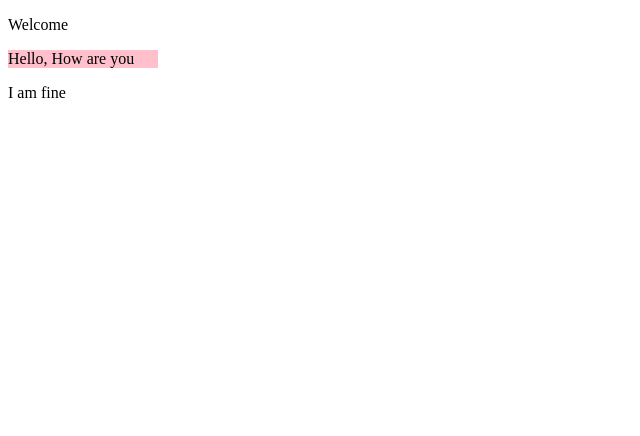
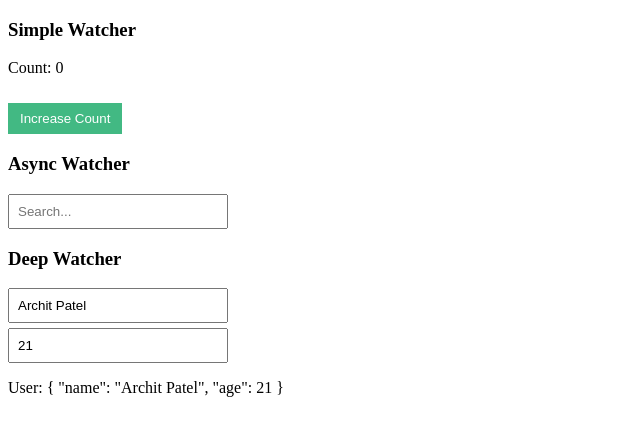
Before and after one commit to Architpidhadiya/exhibytesolution, a Vue app in the folder my-vue-app/: page / in a window 1280 px wide. Shown: the top 436 px of the page, without its empty margins (0-640 px from the left). Built offline with nearby package versions, Linux system fonts and the light colour scheme.

Commit message:
Watchers

```diff
--- /dev/null
+++ b/my-vue-app/src/components/WatcherComponent.vue
@@ -0,0 +1,46 @@
+<template>
+    <div>
+        <h3>Simple Watcher</h3>
+        <p>Count: {{ count }}</p>
+        <button @click="count++">Increase Count</button>
+
+        <h3>Async Watcher</h3>
+        <input v-model="searchText" placeholder="Search..." />
+        <ul>
+            <li v-for="result in searchResults" :key="result">{{ result }}</li>
+        </ul>
+
+        <h3>Deep Watcher</h3>
+        <input v-model="user.name" placeholder="Enter Name" />
+        <input v-model="user.age" type="number" placeholder="Enter Age" />
+        <p>User: {{ user }}</p>
+    </div>
+</template>
+
+<script>
+import { useWatchExample } from "../watcher.js"
+
+export default {
+    name: "WatcherComponent",
+        setup() {
+            return useWatchExample()
+    }
+}
+</script>
+
+<style scoped>
+input {
+    display: block;
+    margin: 5px 0;
+    padding: 8px;
+    width: 200px;
+}
+button{
+    margin-top: 10px;
+    padding: 8px 12px;
+    background-color: #42b983;
+    color: white;
+    border: none;
+    cursor: pointer;
+}
+</style>
--- a/my-vue-app/src/index.html
+++ b/my-vue-app/src/index.html
@@ -1,9 +1,9 @@
 <html>
-    <head>
+    <!-- <head>
         <script src="https://unpkg.com/vue@3/dist/vue.global.js"></script>
-    </head>
+    </head> -->
     <body>
         <div id="app"></div>
-        <script src="main.js"></script>
+        <script type="module" src="main.js"></script>
     </body>
 </html>>
--- /dev/null
+++ b/my-vue-app/src/watcher.js
@@ -0,0 +1,47 @@
+import { reactive, ref, watch, watchEffect } from "vue";
+
+export function useWatchExample() {
+    const count = ref(0)
+    const searchText = ref("")
+    const searchResults = ref([])
+
+    const user = reactive({
+        name: "Archit Patel",
+        age: 21
+    })
+
+    watch(count, (newValue, oldValue) => {
+        console.log(`Count changed from ${oldValue} to ${newValue}`)
+    })
+
+    watch(searchText, async (newQuery) => {
+        if (!newQuery) {
+            searchResults.value = []
+            return
+        }
+        setTimeout(() => {
+            console.log(`Fetching results for: ${newQuery}`)
+            searchResults.value = [`Results for: "${newQuery}"`]
+        }, 500)
+    })
+
+    watch(
+        () => user,
+        (newValue) => {
+            console.log("User data changed:", newValue)
+        }, {deep: true}
+    )
+
+    watch(
+        count,
+        (newValue) => {
+            console.log(`Immediate watcher: Count is ${newValue}`)
+        }, {immediate: true}
+    )
+
+    watchEffect(() => {
+        console.log(`WatchEffect Triggered: Count is ${count.value}`)
+    })
+
+    return { count, searchText, searchResults, user}
+}
```
Also changed, not shown: my-vue-app/src/main.js (+8 -6 lines).
